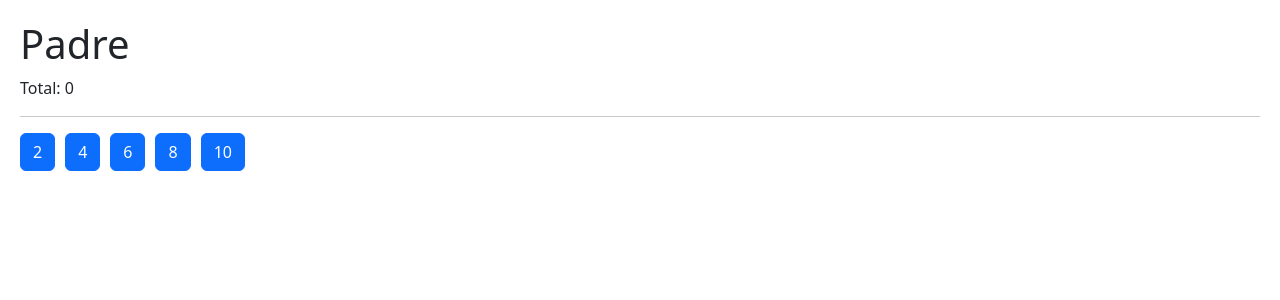
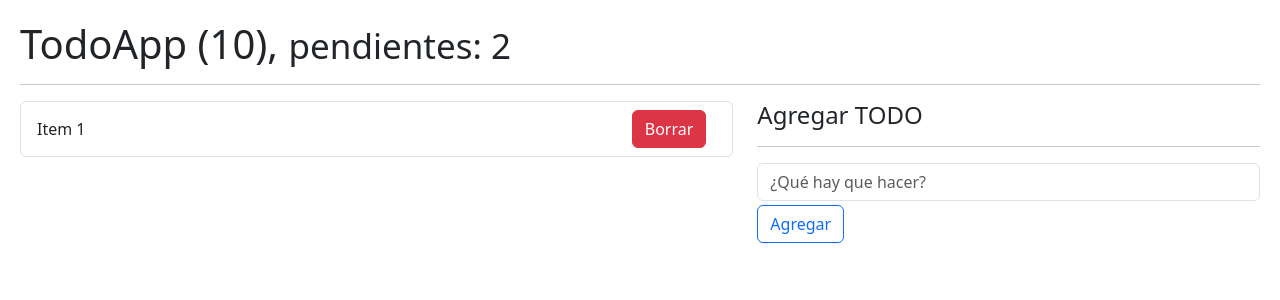
Before and after one commit to Franccesco1907/HooksApp, a React (Vite) app: page / in a window 1280 px wide. Shown: the top 300 px of the page. Built offline with nearby package versions, Linux system fonts and the light colour scheme.

Commit message:
feat(todo-list): add todos with use reducer, initial example
add initial example of todo app

```diff
--- /dev/null
+++ b/src/08-useReducer/TodoApp.jsx
@@ -0,0 +1,54 @@
+import { useReducer } from "react"
+import { todoReducer } from "./todoReducer"
+
+const initialState = [
+  {
+    id: new Date().getTime(),
+    desc: 'Aprender React',
+    done: false,
+  },
+  {
+    id: new Date().getTime() * 3,
+    desc: 'Aprender Angular',
+    done: false,
+  }
+]
+
+export const TodoApp = () => {
+  const [state, dispatch] = useReducer(todoReducer, initialState)
+  return (
+    <>
+      <h1>TodoApp (10), <small>pendientes: 2</small></h1>
+      <hr />
+
+      <div className="row">
+        <div className="col-7">
+          <ul className="list-group">
+            <li className="list-group-item d-flex justify-content-between">
+              <span className="align-self-center">Item 1</span>
+              <button className="btn btn-danger">Borrar</button>
+            </li>
+          </ul>
+        </div>
+        <div className="col-5">
+          <h4>Agregar TODO</h4>
+          <hr />
+          <form>
+            <input
+              type="text"
+              placeholder="¿Qué hay que hacer?"
+              className="form-control"
+            />
+            <button
+              type="submit"
+              className="btn btn-outline-primary mt-1"
+            >
+              Agregar
+            </button>
+          </form>
+        </div>
+      </div>
+
+    </>
+  )
+}
--- /dev/null
+++ b/src/08-useReducer/todoReducer.js
@@ -0,0 +1,9 @@
+export const todoReducer = (initialState, action) => {
+  switch (action.type) {
+    case 'ABC':
+      throw new Error('Action.type = ABC no está implementado');
+
+    default:
+      return initialState;
+  }
+}
--- a/src/main.jsx
+++ b/src/main.jsx
@@ -11,9 +11,10 @@
 // import { Memorize } from './06-memos/Memorize'
 // import { MemoHook } from './06-memos/MemoHook'
 // import { CallbackHook } from './06-memos/CallbackHook'
-import { Padre } from './07-tarea-memo/Padre'
+// import { Padre } from './07-tarea-memo/Padre'
+// import './08-useReducer/intro-reducer'
+import { TodoApp } from './08-useReducer/TodoApp'
 
-import './08-useReducer/intro-reducer'
 import './index.css'
 
 ReactDOM.createRoot(document.getElementById('root')).render(
@@ -29,6 +30,7 @@
     {/* <Memorize /> */}
     {/* <MemoHook /> */}
     {/* <CallbackHook /> */}
-    <Padre />
+    {/* <Padre /> */}
+    <TodoApp />
   </React.StrictMode>,
 )
```
